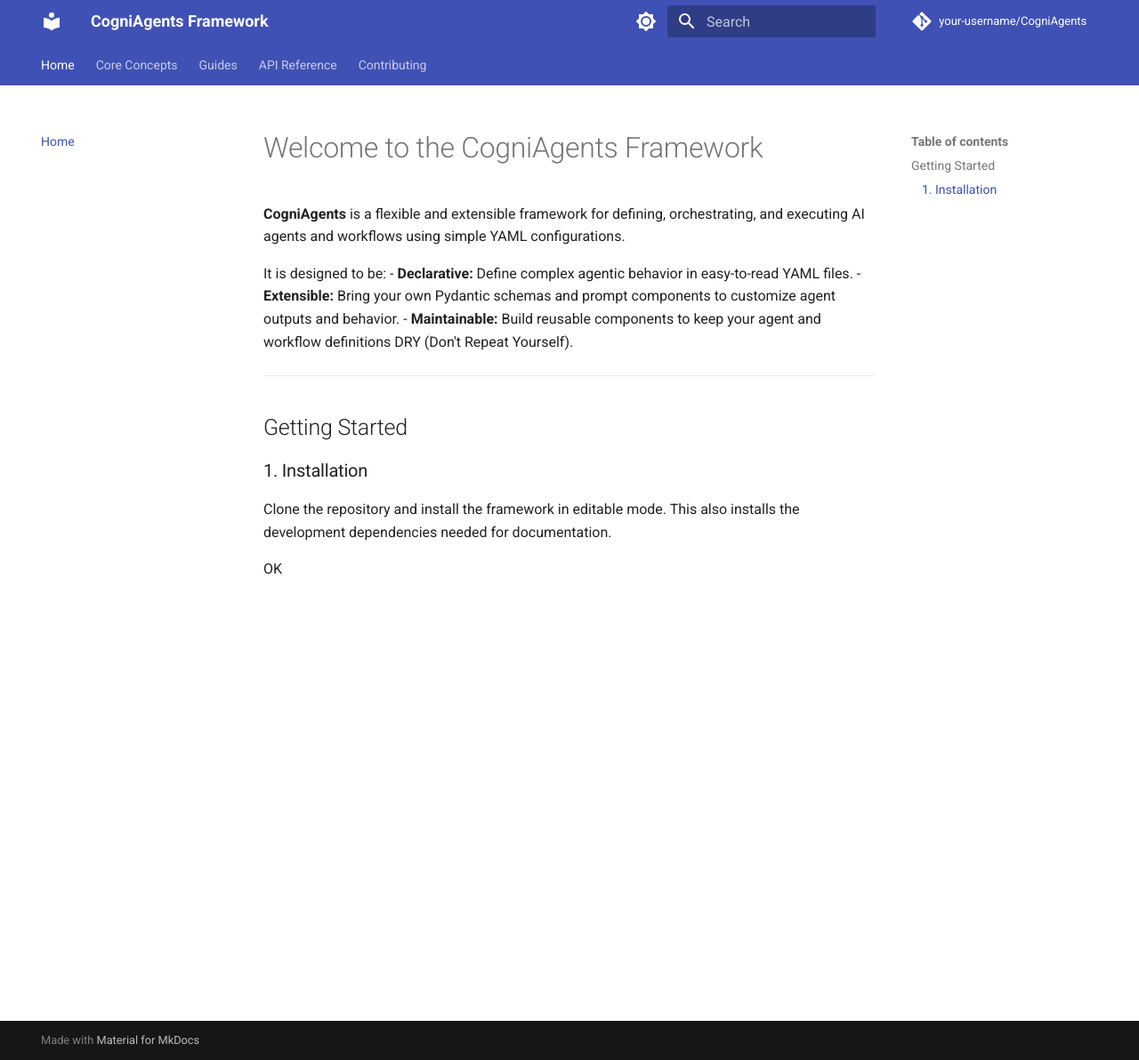
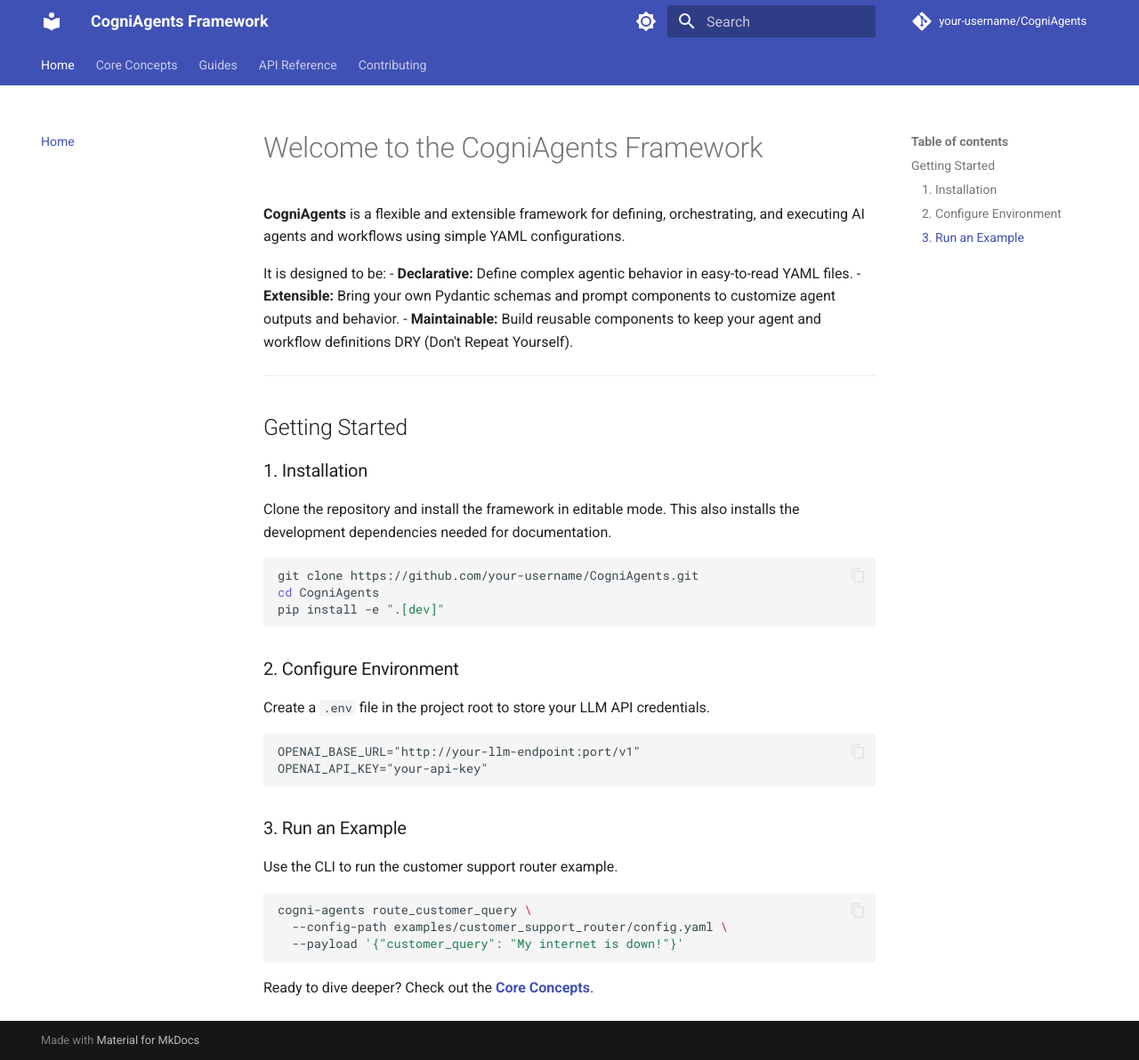
Before and after one commit to CognicellAI/CogniAgents, an MkDocs documentation site: the page built from docs/index.md, in a window 1280 px wide and 1192 px high. Shown: the whole window at 89% size. Built offline with MkDocs 1.6.1 and Material for MkDocs 9.7.7, drawn with Linux system fonts in a browser that asks for light colours; comment, search, counter and statistics services are not loaded.

Commit message:
docs: add installation and usage examples to index
Co-authored-by: aider (openai/coder) <aider@aider.chat>

````diff
--- a/docs/index.md
+++ b/docs/index.md
@@ -15,4 +15,29 @@ It is designed to be:
 
 Clone the repository and install the framework in editable mode. This also installs the development dependencies needed for documentation.
 
-OK
+```bash
+git clone https://github.com/your-username/CogniAgents.git
+cd CogniAgents
+pip install -e ".[dev]"
+```
+
+### 2. Configure Environment
+
+Create a `.env` file in the project root to store your LLM API credentials.
+
+```
+OPENAI_BASE_URL="http://your-llm-endpoint:port/v1"
+OPENAI_API_KEY="your-api-key"
+```
+
+### 3. Run an Example
+
+Use the CLI to run the customer support router example.
+
+```bash
+cogni-agents route_customer_query \
+  --config-path examples/customer_support_router/config.yaml \
+  --payload '{"customer_query": "My internet is down!"}'
+```
+
+Ready to dive deeper? Check out the **[Core Concepts](core_concepts.md)**.
````
